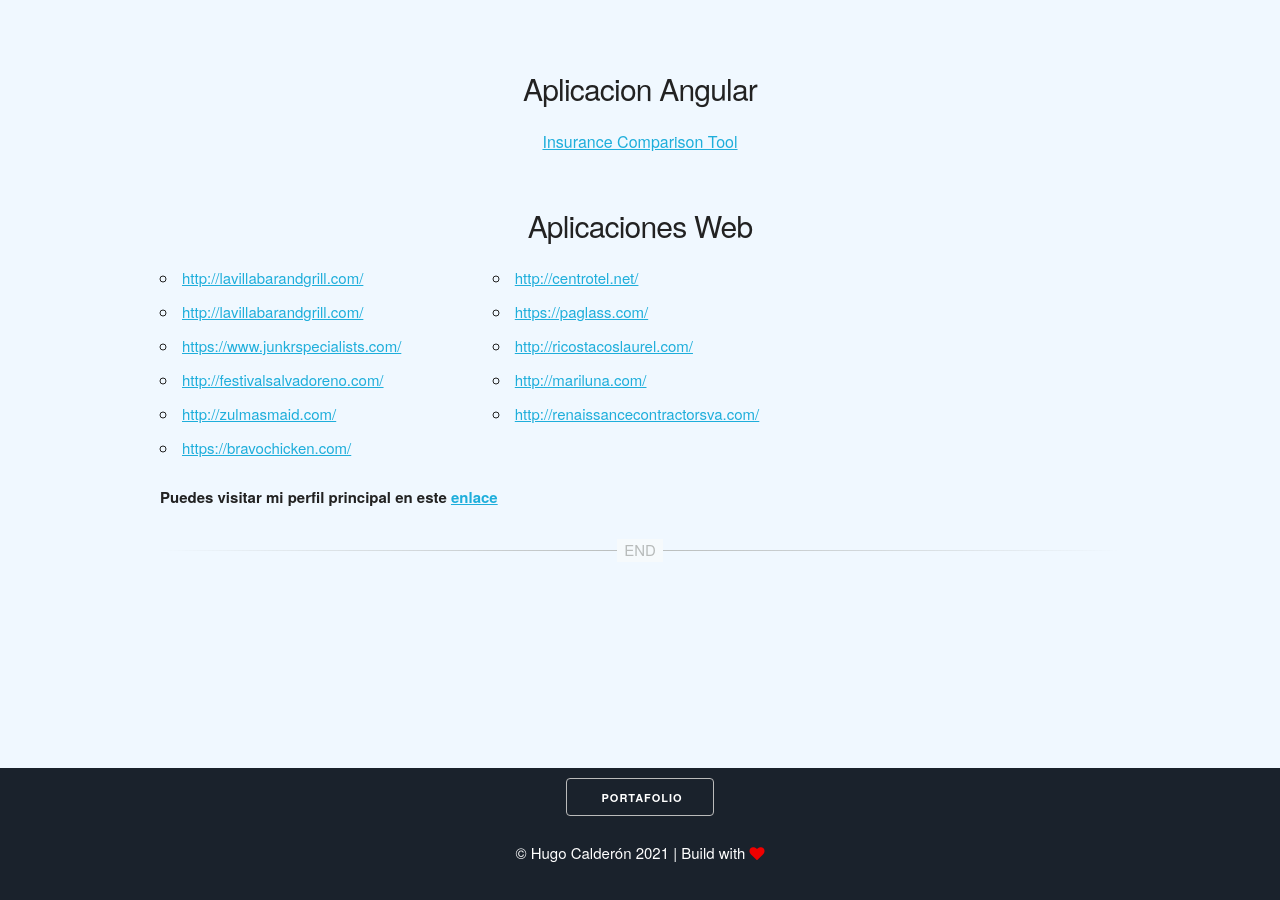
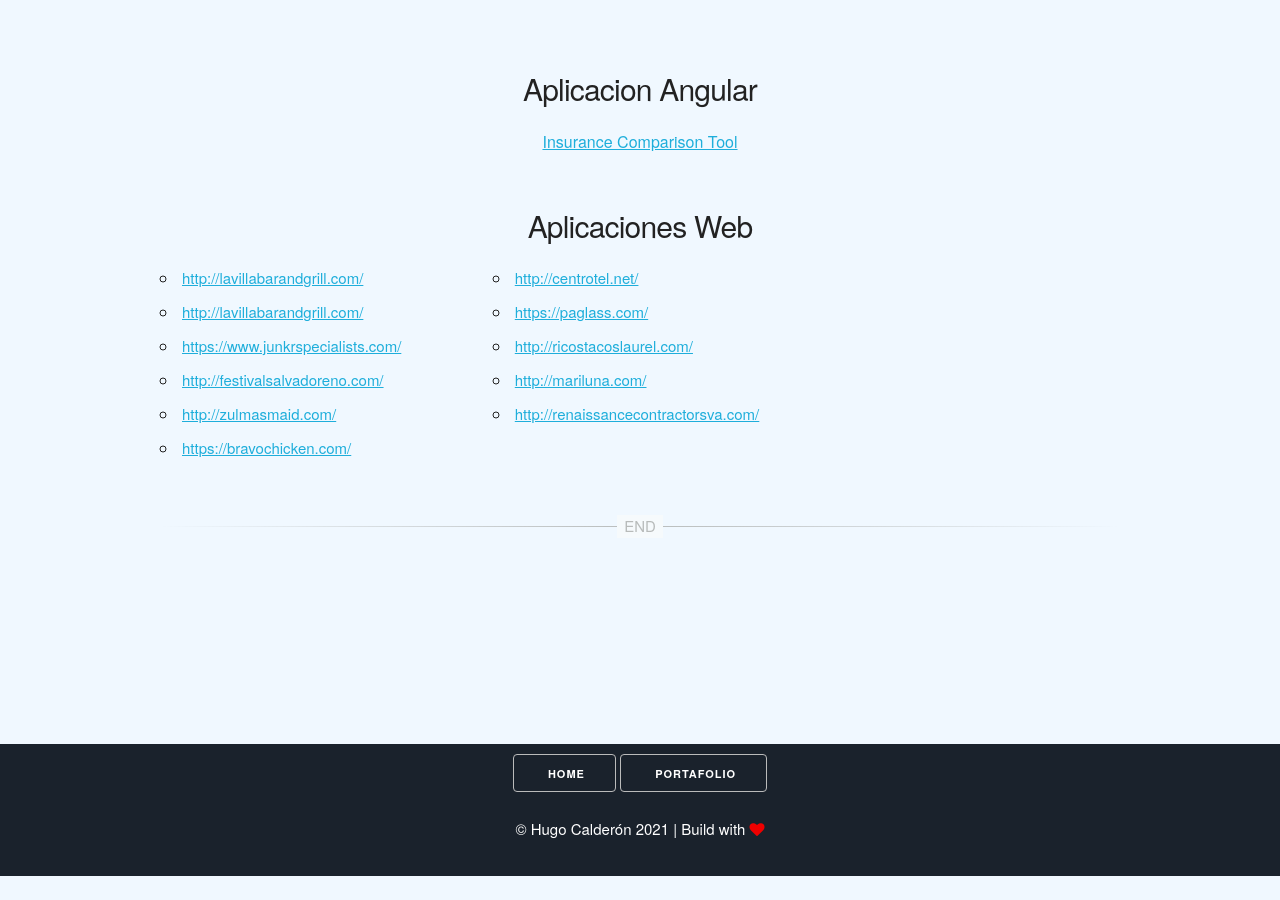
Before and after one commit to hugocalderon/hugocalderon.github.io, a Jekyll site: the page built from portafolio.html, in a window 1280 px wide and 900 px high, scrolled down 713 px. Built offline with Jekyll 4.4.1, drawn with Linux system fonts in a browser that asks for light colours; after the commit the page ends 1589 px from its top, so only the background shows below that.

Commit message:
Mejoras
Mejoras

```diff
--- a/_includes/footer.html
+++ b/_includes/footer.html
@@ -1,6 +1,7 @@
 <footer class="footer">
     <p>
-        <a class="button" target="_blank" href="https://hugocalderon.github.io/portafolio"> <i class="devicon-github-plain"></i> &nbsp;Portafolio</a>
+        <a class="button" href="https://hugocalderon.github.io"> <i class="devicon-github-plain"></i> &nbsp;Home</a>
+        <a class="button" href="https://hugocalderon.github.io/portafolio"> <i class="devicon-github-plain"></i> &nbsp;Portafolio</a>
         <a class="button" target="_blank" href="https://github.com/hugocalderon/" style="display: none;"> <i class="devicon-github-plain"></i> &nbsp;Repositories </a>
     </p>
     <p>&copy; {{site.username}} 2021 | Build with <i class="fa fa-heart" style="color:#ef0000;" aria-hidden="true"></i></p> </footer> <script src="//cdn.jsdelivr.net/particles.js/2.0.0/particles.min.js"></script> <script src="{{ "/assets/js/sweet-scroll.min.js" | prepend: site.baseurl }}"></script> <script src="{{ "/assets/js/main.js" | prepend: site.baseurl }}"></script>
--- a/_layouts/portafolio.html
+++ b/_layouts/portafolio.html
@@ -7,7 +7,7 @@
 <section id="portafolio">
     {% include portafolio.html %}
     <div class="container">
-        <p style="font-weight: bold;">Puedes visitar mi perfil principal en este  <a href="https://hugocalderon.github.io">enlace</a></p>
+        <p style="font-weight: bold; display: none;">Puedes visitar mi perfil principal en este  <a href="https://hugocalderon.github.io">enlace</a></p>
         <hr class="hr-text" data-content="END">
     </div>
     {% include pie.html %}
```
